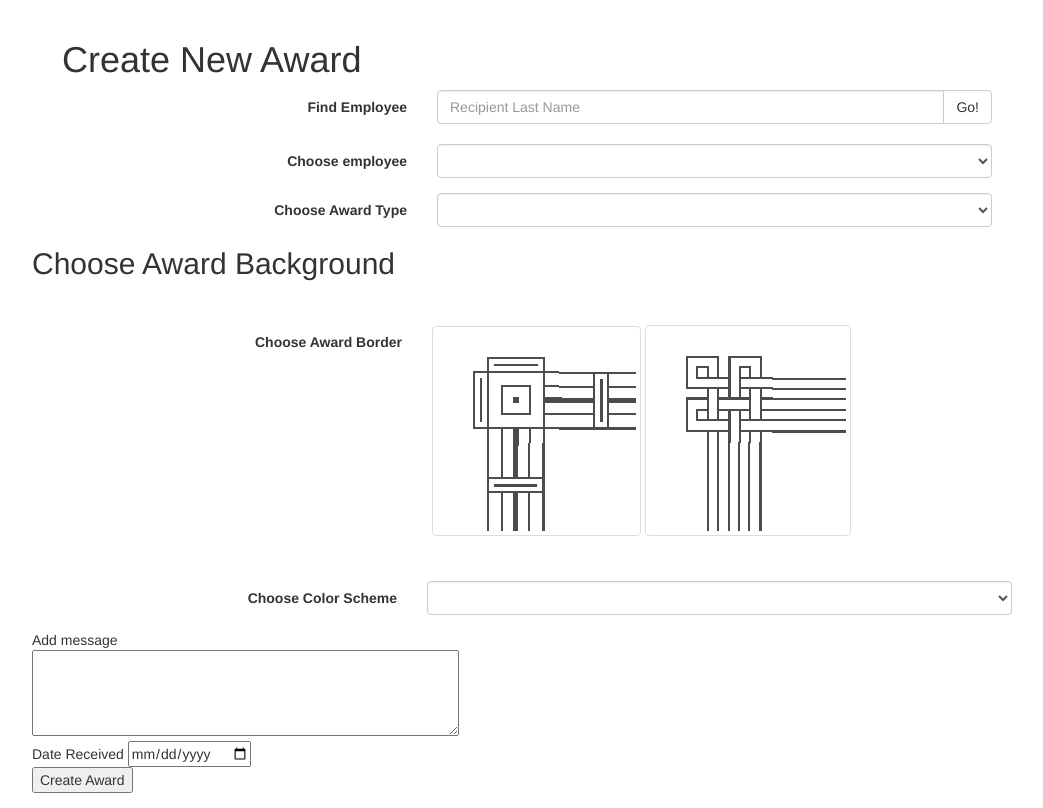
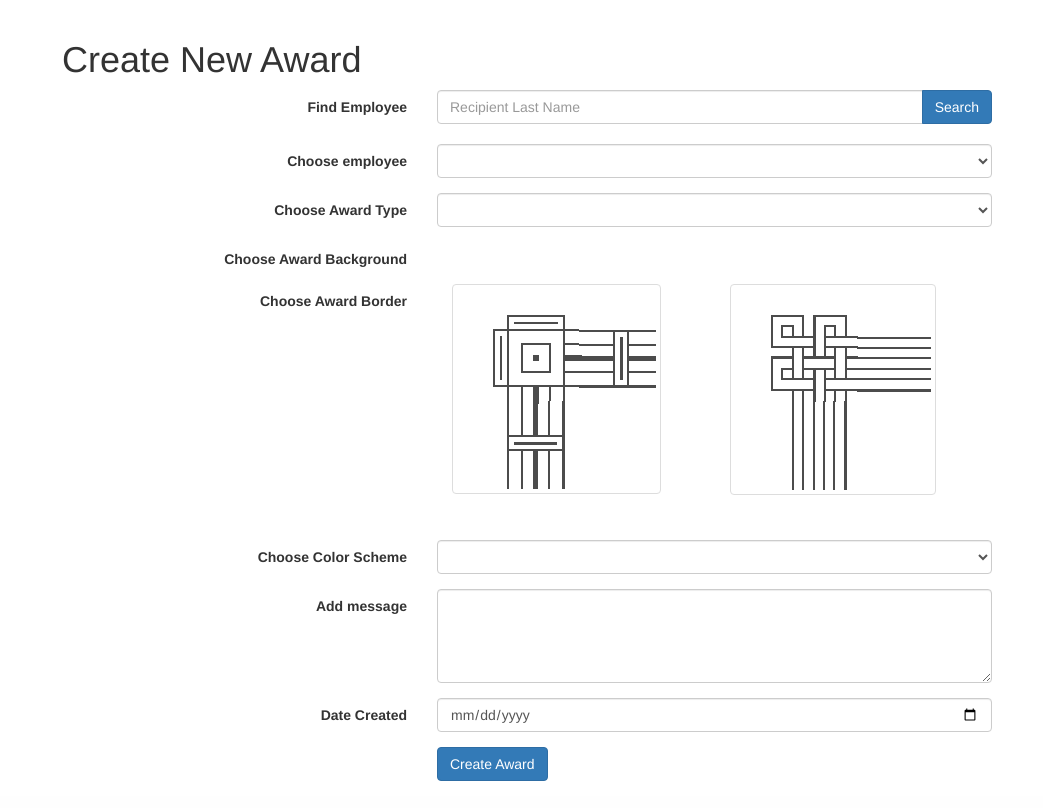
Before and after one commit to cosbyr/osu-capstone, a Flask app: template templates/create.html in a window 1280 px wide. Shown: the part 51-859 px from the top of the page, without its empty margins (23-1066 px from the left). After the commit the page ends 832 px from the top, so only its background shows below. Run offline with Flask 2, Linux system fonts and the light colour scheme; the template is opened without the code that fills it, so the values that code supplies are empty; parts of the project's set-up code (start-up, migrations or seed data) failed here and were passed over; some libraries are stand-ins or nearby versions.

Commit message:
styles all chages for /commit

```diff
--- a/templates/create.html
+++ b/templates/create.html
@@ -21,7 +21,7 @@
 					<div class="input-group">
 						<input type="text" class="form-control" id="last-name" name="lname" placeholder="Recipient Last Name">
 						<span class="input-group-btn">
-							<button class="btn btn-default" type="submit">Go!</button>
+							<button class="btn btn-primary" type="submit">Search</button>
 						</span>
 					</div><!-- /input-group -->
 				</div><!-- /.col-lg-6 -->
@@ -40,14 +40,12 @@
 					<div class="col-sm-6">
 						<select class="form-control" id="choose-employee" class=""></select>
 					</div>
-
 				</div>
 
 
 
 			<!-- Choose award type -->
 			<div class="form-group">
-
 				<label class="col-sm-4 control-label" for="select-award-type">Choose Award Type</label>
 				<div class="col-sm-6">
 					<select class="form-control" name="type" id="select-award-type">
@@ -56,15 +54,14 @@
 						{% endfor %}
 					</select>
 				</div>
-
-			<div>
+			</div>
 
 			<!-- Display background options -->
 			<div class="form-group">
-				<div class="col-sm-12">
-					<h2>Choose Award Background</h2><br>
-				</div>
-					<div class="row">
+				<label class="col-sm-4 control-label" for="award-background">Choose Award Background</label>
+
+					<div class="col-sm-6" id="award-background">
+
 					{% for key,value in awardBackgrounds.iteritems() %}
 						<div class="col-sm-6">
 							<label>
@@ -74,24 +71,25 @@
 						</div>
 					{% endfor %}
 					</div>
+
 			</div>
 
 			<!-- Display border options -->
 			<div class="form-group">
 				<label for="border-choice" class="col-sm-4 control-label">Choose Award Border</label>
 				<div class="col-sm-6">
-
+					<div class="col-sm-6">
 						<label>
 							<input class="is-hidden" type="radio" name="border" value="1" />
-							<img class="img-responsive thumbnail center-block" src="../static/images/border1.png" alt="border 1" />
+							<img class="img-responsive thumbnail" src="../static/images/border1.png" alt="border 1" />
 						</label>
-
-
+					</div>
+					<div class="col-sm-6">
 						<label>
 							<input class="is-hidden" type="radio" name="border" value="2" />
 							<img class="img-responsive thumbnail center-block" src="../static/images/border2.png" alt="border 2" />
 						</label>
-
+					</div>
 				</div>
 			</div>
 
@@ -100,7 +98,6 @@
 
 			<!-- Display color options -->
 			<div class="form-group">
-				<div class="row">
 				<label class="col-sm-4 control-label" for="choose-color">Choose Color Scheme</label>
 				<div class="col-sm-6">
 					<select class="form-control"  id="choose-color" name="theme">
@@ -110,22 +107,33 @@
 					</select>
 				</div>
 			</div>
-			</div>
 
 			<!-- Add personalized message -->
-			<div class="inner-container center-align margin-top">Add message</div>
-			<div class="inner-container small-margin-top">
-				<textarea rows="4" cols="50"  name="message"></textarea>
+			<div class="form-group">
+				<label class="control-label col-sm-4">Add message</label>
+				<div class="col-sm-6">
+					<textarea class="form-control" rows="4" name="message"></textarea>
+				</div>
 			</div>
 
 			<!--add time to send it-->
-			<div class="outter-container center-align margin-top">Date Received
-				<input type="date" class="input-box-50 small-margin-top" name="send-time" />
+			<div class="form-group">
+				<label class="control-label col-sm-4">Date Created</label>
+				<div class="col-sm-6">
+					<input type="date" class="form-control" name="send-time">
+				</div>
 			</div>
 
-			<input class="button-box" type="submit" value="Create Award">
+			<!-- input class="btn btn-primary col-sm-offset-4" type="submit" value="Create Award"> -->
+			<div class="form-group">
+				<div class="col-sm-6 col-sm-offset-4">
+					<button class="btn btn-primary" type="submit">Create Award</button>
+				</div>
+			</div>
 
 		</form>
+
 	</div>
 
+
 {% endblock content %}
```
Lines whose indentation alone changed are shown as unchanged.
